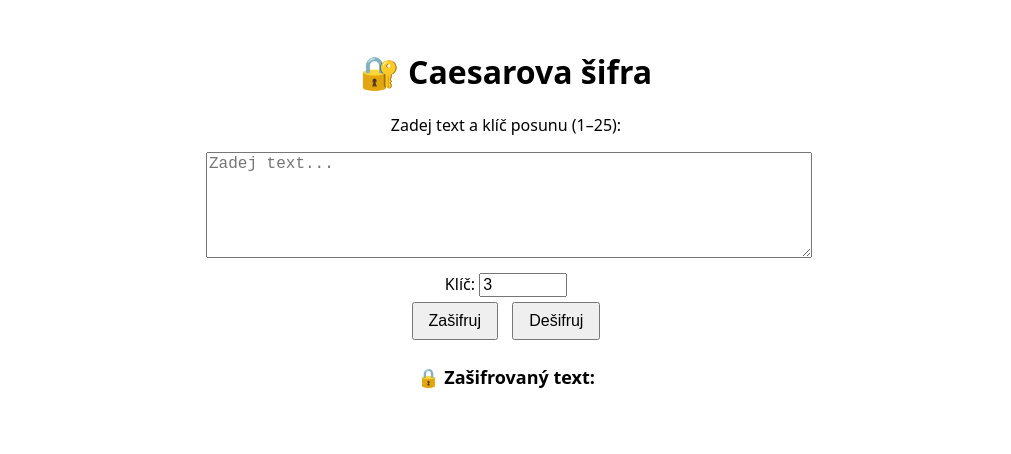
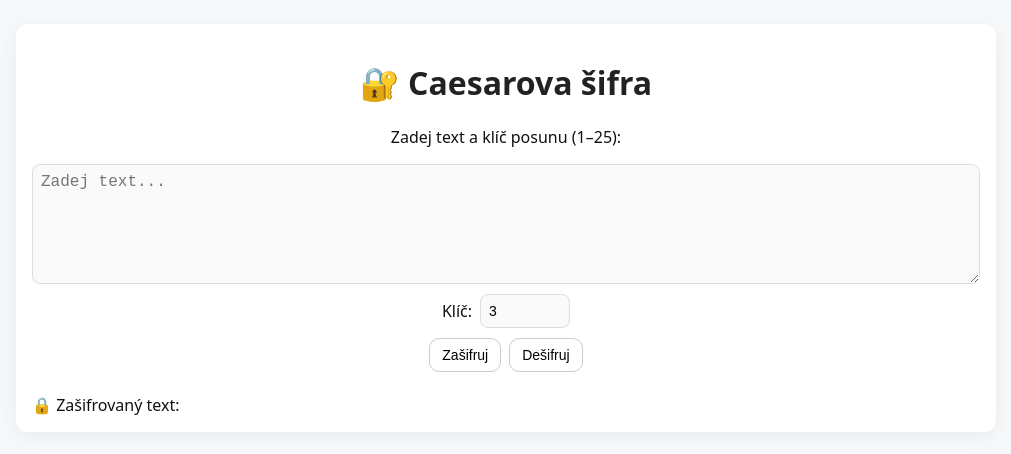
Before and after one commit to elPytel/web-tools, a website: page src/Caesar_cipher.html in a window 1280 px wide. Both pictures are taken after a click on the button "Zašifruj". Shown: the whole page, without its empty margins (134-1145 px from the left). Drawn offline with Linux system fonts and the light colour scheme; files whose address does not match are found by name.

Commit message:
aktualizované UI caesarovy šifry

```diff
--- a/src/Caesar_cipher.html
+++ b/src/Caesar_cipher.html
@@ -3,69 +3,77 @@
 <head>
   <meta charset="utf-8">
   <title>Caesarova šifra – demo</title>
+  <meta name="viewport" content="width=device-width, initial-scale=1">
+  <link rel="stylesheet" href="./style.css">
   <style>
-    body {
-      font-family: system-ui, sans-serif;
-      max-width: 600px;
-      margin: 50px auto;
-      text-align: center;
-    }
-    textarea {
-      width: 100%;
-      height: 100px;
-      margin-bottom: 10px;
-      font-size: 16px;
-    }
-    input[type="number"] {
-      width: 80px;
-      font-size: 16px;
-    }
-    button {
-      padding: 8px 15px;
-      margin: 5px;
-      font-size: 16px;
-      cursor: pointer;
-    }
-    .result {
-      margin-top: 20px;
-      font-weight: bold;
-      font-size: 18px;
-      white-space: pre-wrap;
-    }
+    /* Page-specific small tweaks kept local */
+    .controls { display: grid; gap: 10px }
+    textarea { height: 120px; font-size: 16px }
+    .result { margin-top: 12px; white-space: pre-wrap }
+    .center { text-align: center }
+    .small-input { width: 90px; max-width: 30vw }
   </style>
 </head>
 <body>
-  <h1>🔐 Caesarova šifra</h1>
+  <div class="app">
+    <div class="card">
+      <h1 class="center">🔐 Caesarova šifra</h1>
+      <p class="muted center">Zadej text a klíč posunu (1–25):</p>
 
-  <p>Zadej text a klíč posunu (1–25):</p>
-  <textarea id="text" placeholder="Zadej text..."></textarea><br>
-  <label>Klíč: <input type="number" id="shift" value="3" min="1" max="25"></label><br>
+      <div class="controls">
+        <textarea id="text" placeholder="Zadej text..."></textarea>
 
-  <button onclick="encrypt()">Zašifruj</button>
-  <button onclick="decrypt()">Dešifruj</button>
+        <div style="display:flex;gap:8px;align-items:center;justify-content:center">
+          <label style="display:flex;gap:8px;align-items:center">Klíč:
+            <input class="small-input" type="number" id="shift" value="3" min="1" max="25">
+          </label>
+        </div>
+
+        <div style="display:flex;gap:8px;justify-content:center;flex-wrap:wrap">
+          <button id="btnEncrypt">Zašifruj</button>
+          <button id="btnDecrypt">Dešifruj</button>
+        </div>
 
         <div class="result" id="result"></div>
+      </div>
+    </div>
+  </div>
 
   <script type="module">
-    import { encrypt as enc, decrypt as dec } from './src/caesar.js';
+    const $ = id => document.getElementById(id);
+
+    async function init() {
+      try {
+        const mod = await import('./js/caesar.js');
+        const enc = mod.encrypt;
+        const dec = mod.decrypt;
 
         function showEncrypted() {
-      const text = document.getElementById('text').value;
-      const shift = parseInt(document.getElementById('shift').value) || 0;
+          const text = $('text').value;
+          const shift = parseInt($('shift').value) || 0;
           const encrypted = enc(text, shift);
-      document.getElementById('result').textContent = '🔒 Zašifrovaný text:\n' + encrypted;
+          $('result').textContent = '🔒 Zašifrovaný text:\n' + encrypted;
         }
 
         function showDecrypted() {
-      const text = document.getElementById('text').value;
-      const shift = parseInt(document.getElementById('shift').value) || 0;
+          const text = $('text').value;
+          const shift = parseInt($('shift').value) || 0;
           const decrypted = dec(text, shift);
-      document.getElementById('result').textContent = '🔓 Dešifrovaný text:\n' + decrypted;
+          $('result').textContent = '🔓 Dešifrovaný text:\n' + decrypted;
         }
 
-    // wire up buttons
-    document.querySelector('button[onclick="encrypt()"]')?.addEventListener('click', showEncrypted);
-    document.querySelector('button[onclick="decrypt()"]')?.addEventListener('click', showDecrypted);
+        // wire up buttons after the module is loaded
+        $('btnEncrypt').addEventListener('click', showEncrypted);
+        $('btnDecrypt').addEventListener('click', showDecrypted);
+      } catch (err) {
+        console.error('Failed to import ./js/caesar.js', err);
+        const r = $('result');
+        r.textContent = 'Chyba: nepodařilo se načíst modul `./js/caesar.js`.\nSpusť stránku přes lokální HTTP server (např. `npx http-server src`) aby fungovaly ES module imports.';
+        r.style.color = 'crimson';
+      }
+    }
+
+    init();
   </script>
 </body>
 </html>
```
Also changed, not shown: src/css/hw-ui-kit.css (+7 -2 lines), src/ui-kit.html (+1 -3 lines). Lines whose indentation alone changed are shown as unchanged.
